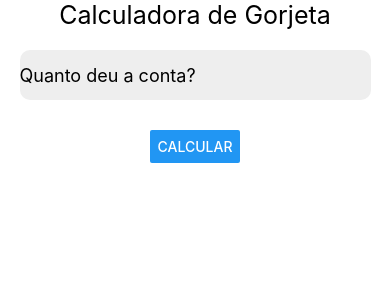
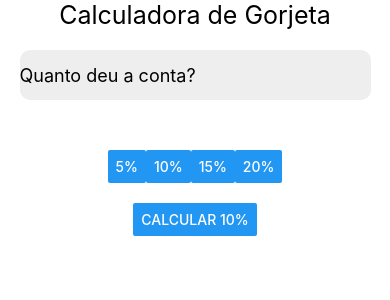
Before and after one commit to GuilhermeFujita/CalculadoraDeGorjeta, a React Native app: screen / in a window 390 px wide. Shown: the top 300 px of the page. Built offline with nearby package versions, Linux system fonts and the light colour scheme.

Commit message:
Adding dynamic percentage

```diff
--- a/App.js
+++ b/App.js
@@ -43,15 +43,23 @@ const ResultItem = styled.Text`
 	margin-bottom: 30px;
 `;
 
+const PercentageArea = styled.View`
+	flex-direction: row;
+	margin: 20px;
+`;
+
+const PercentageItem = styled.Button``;
+
 export default () => {
 	const [bill, setBill] = useState('');
 	const [tip, setTip] = useState(0);
+	const [percentage, setPercentage] = useState(10);
 
 	const calc = () => {
 		let nBill = parseFloat(bill);
 
 		if (nBill) {
-			setTip(nBill * 0.1);
+			setTip((percentage / 100) * nBill);
 		} else {
 			alert('Digite o valor da conta');
 		}
@@ -67,7 +75,15 @@ export default () => {
 				value={bill}
 				onChangeText={(value) => setBill(value)}
 			/>
-			<CalcButton title="Calcular" onPress={calc} />
+
+			<PercentageArea>
+				<PercentageItem title="5%" onPress={() => setPercentage(5)} />
+				<PercentageItem title="10%" onPress={() => setPercentage(10)} />
+				<PercentageItem title="15%" onPress={() => setPercentage(15)} />
+				<PercentageItem title="20%" onPress={() => setPercentage(20)} />
+			</PercentageArea>
+
+			<CalcButton title={`Calcular ${percentage}%`} onPress={calc} />
 
 			{tip > 0 && (
 				<ResultArea>
@@ -75,7 +91,9 @@ export default () => {
 					<ResultItem>{parseFloat(bill).toFixed(2)}</ResultItem>
 
 					<ResultItemTitle>Valor da gorgeta</ResultItemTitle>
-					<ResultItem>{tip.toFixed(2)}</ResultItem>
+					<ResultItem>
+						{tip.toFixed(2)} ({percentage}%)
+					</ResultItem>
 
 					<ResultItemTitle>Valor total</ResultItemTitle>
 					<ResultItem>
```
